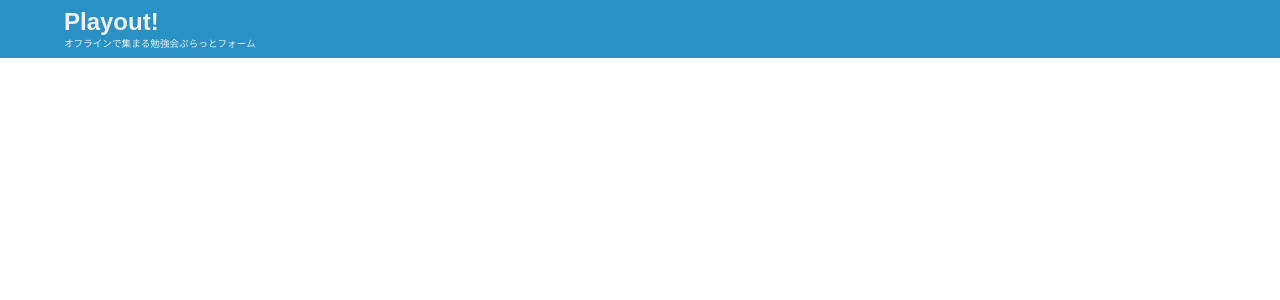
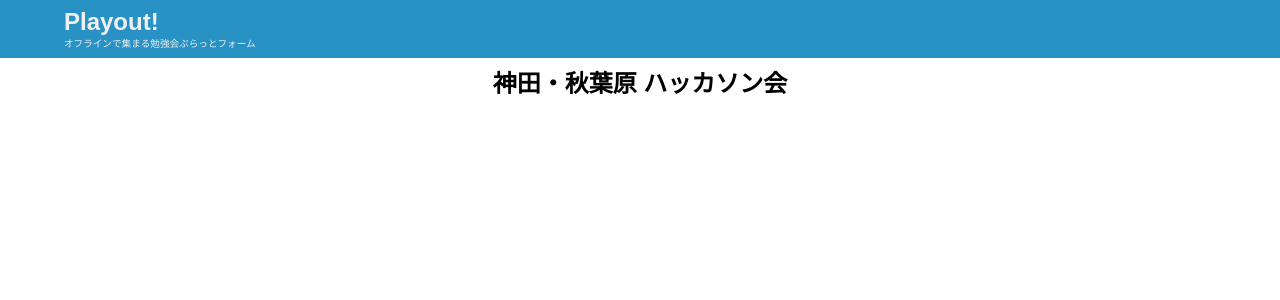
Before and after one commit to fffff-cafe/playout, a Next.js app: page /event/1 in a window 1280 px wide. Shown: the top 300 px of the page. Built offline with nearby package versions, Linux system fonts and the light colour scheme; a web font is replaced by a local one.

Commit message:
Add title

```diff
--- a/app/event/[id]/page.tsx
+++ b/app/event/[id]/page.tsx
@@ -1,7 +1,12 @@
 import { NextPage } from "next"
 import { eventList } from "../../../constants"
 
-const EventIdPage: NextPage = () => {
+const EventIdPage: NextPage<{
+  params: {
+    id: string
+  }
+}> = ({ params: { id } }) => {
+  const event = eventList.find((e) => e.id == id)
   return (
     <>
       <div
@@ -19,15 +24,7 @@ const EventIdPage: NextPage = () => {
             width: "100%",
           }}
         >
-          <section
-            style={{
-              maxWidth: "72rem",
-              padding: ".5rem",
-              width: "100%",
-            }}
-          >
-            <div style={{ display: "flex", padding: ".5rem 0" }}></div>
-          </section>
+          <h2>{event.name}</h2>
         </div>
       </div>
     </>
```
